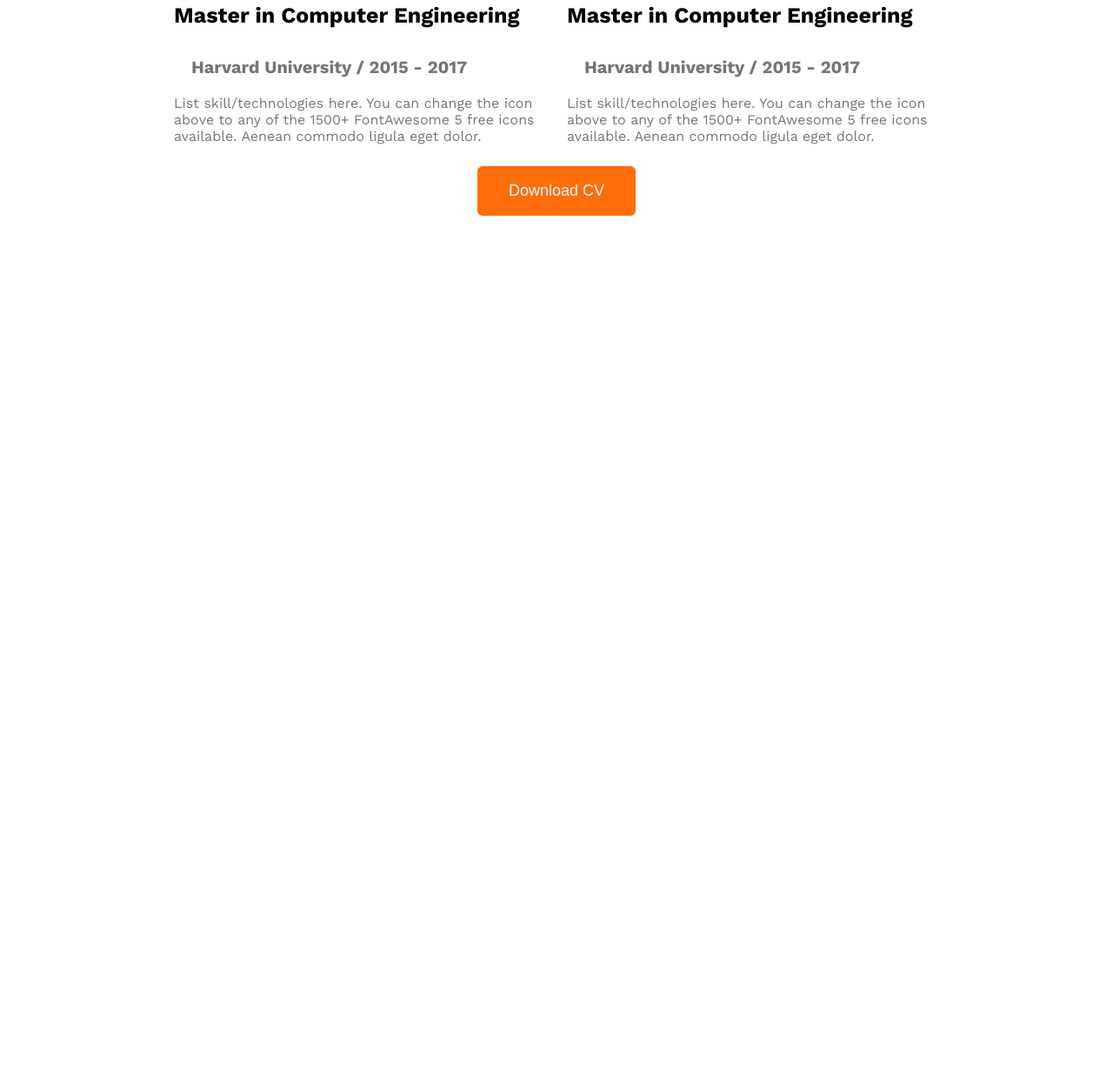
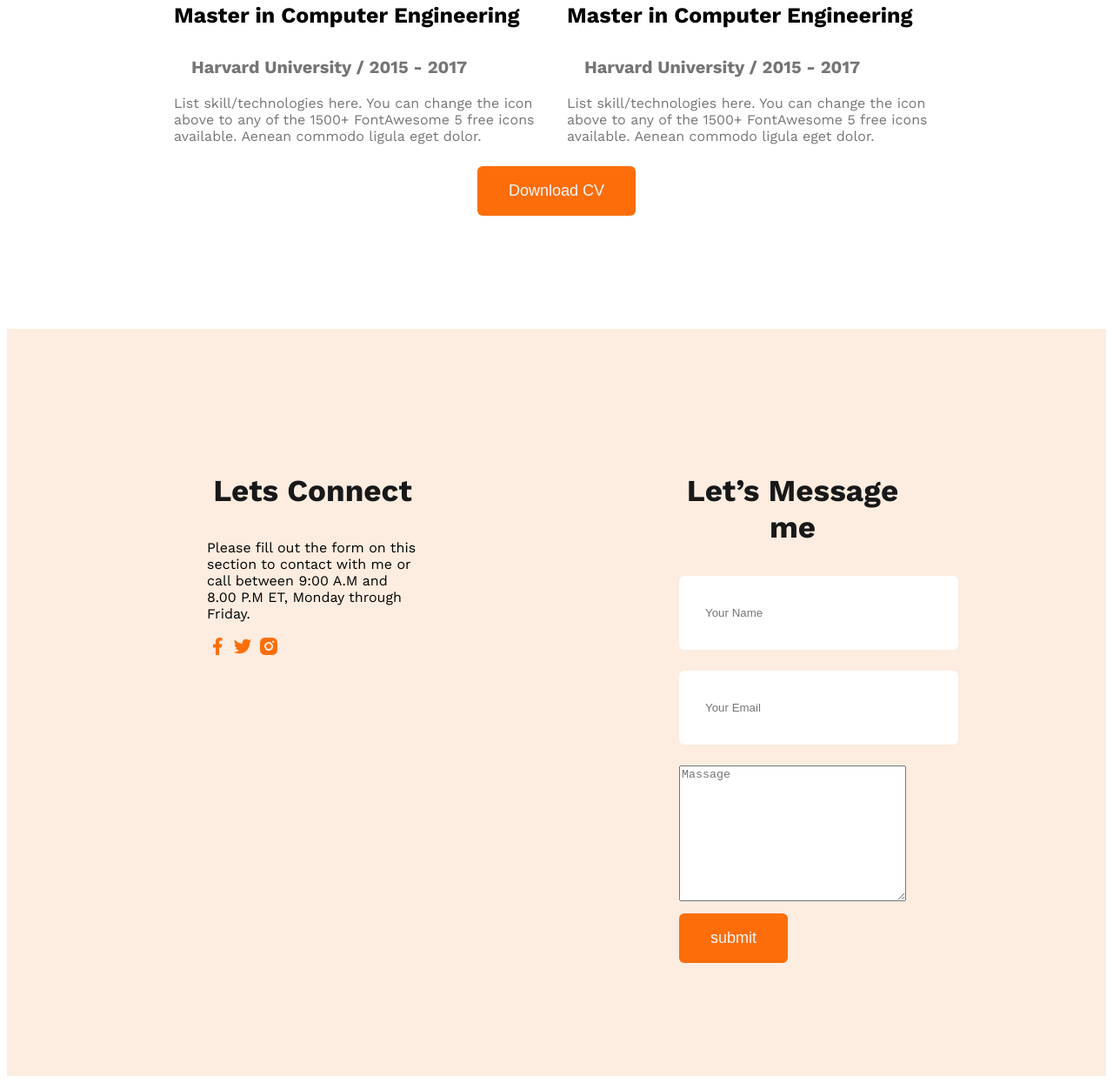
Before and after one commit to TIMIT75E/my-dev-portfolio, a plain HTML site: page index.html in a window 1280 px wide. Shown: the part 2827-4072 px from the top of the page at 87% size. Before the commit the page ends 3205 px from the top, so only its background shows below. Drawn offline with nearby package versions, Linux system fonts and the light colour scheme.

Commit message:
added contacts and massae box

```diff
--- a/index.html
+++ b/index.html
@@ -142,8 +142,27 @@
         </div>
      </section>
     </main>
-    <footer>
-
+    <footer class="secendery-bg">
+        <div class="footer-column">
+            <h3 class="section-titel">Lets Connect</h3>
+            <p>Please fill out the form on this section to contact with me or call between 9:00 A.M and 8.00 P.M ET, Monday through Friday.</p>
+            <div>
+                <a href="https://www.facebook.com/profile.php?id=100089950557236"><img src="images/icons/facebook.png" alt=""></a>
+                <a href=""><img src="images/icons/twitter.png" alt=""></a>
+                <a href="https://www.instagram.com/_t_u_m_i_t_h_a_s_a_n_r_a_f_i_/"><img src="images/icons/insta.png" alt=""></a>
+            </div>
+        </div>
+        <div class="footer-column">
+            <h3 class="section-titel">Let’s Message me</h3>
+            <form action="">
+                <input type="text" name="" id="" placeholder="Your Name">
+                <input type="email" name="" id="" placeholder="Your Email">
+                <!-- <textarea name="" id="" placeholder="Massage"></textarea> -->
+                 <textarea name="" id="" cols="30" rows="10" placeholder="Massage"></textarea>
+                 <br>
+                <input class="btn" type="submit" value="submit">
+            </form>
+        </div>
     </footer>
 </body>
 </html>
--- a/styels/styels.css
+++ b/styels/styels.css
@@ -154,3 +154,26 @@ main section{
     text-align: center;
     margin-top: 25px;
 }
+/* footer style */
+footer{
+    padding: 130px 230px;
+    display: flex;
+    gap: 300px;
+}
+.footer-column{
+    width: 50%;
+}
+footer input[type="text"],footer input[type="textarea"], footer input[type="email"]{
+    height: 65px;
+    border-radius: 6px;
+    background-color: white;
+    color: #757575;
+    display: block ;
+    width: 100%;
+    padding: 10px 30px;
+    margin-bottom: 24px;
+    border: none;
+}
+footer input[type=submit]{
+    margin-top: 10px;
+}
```
